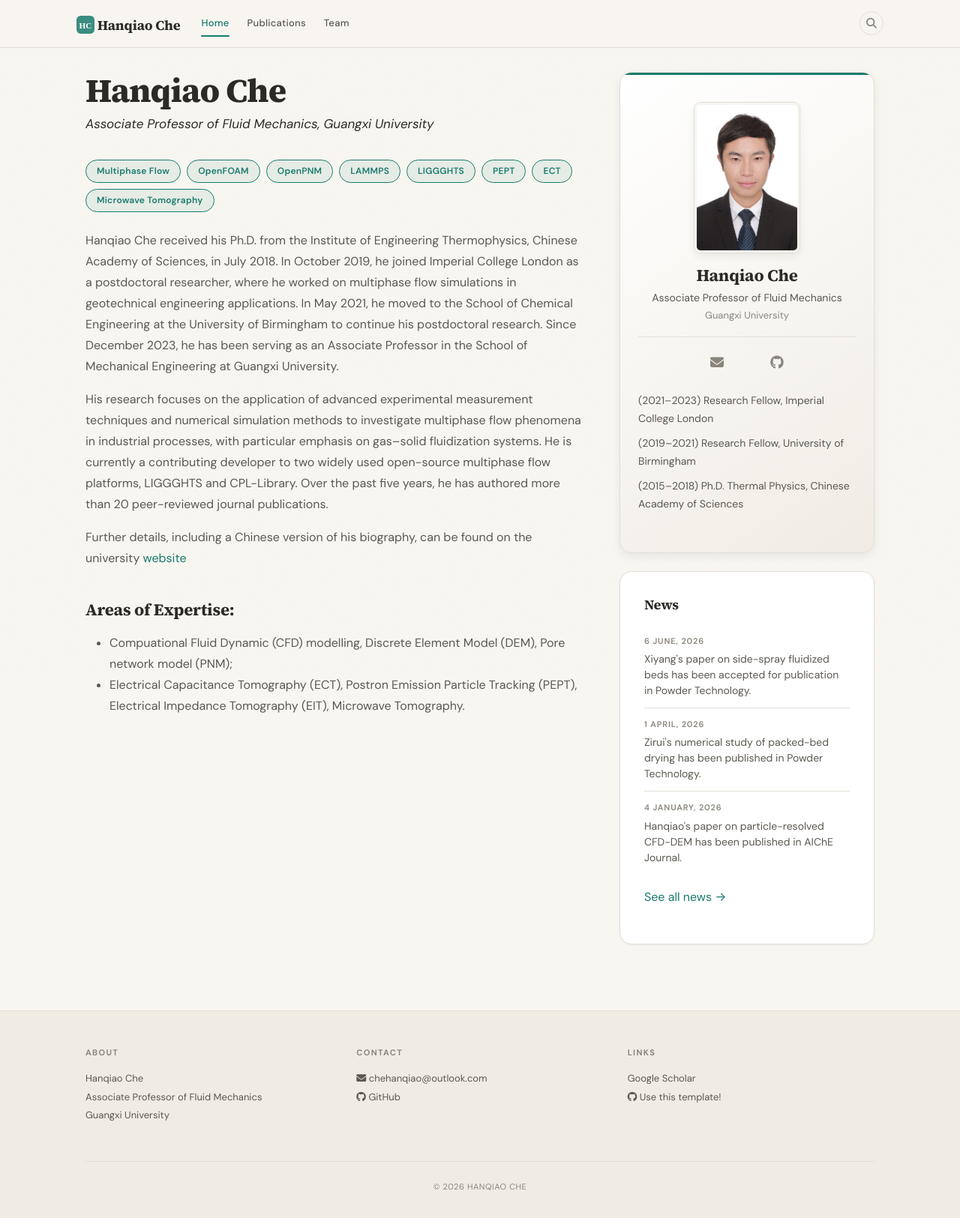
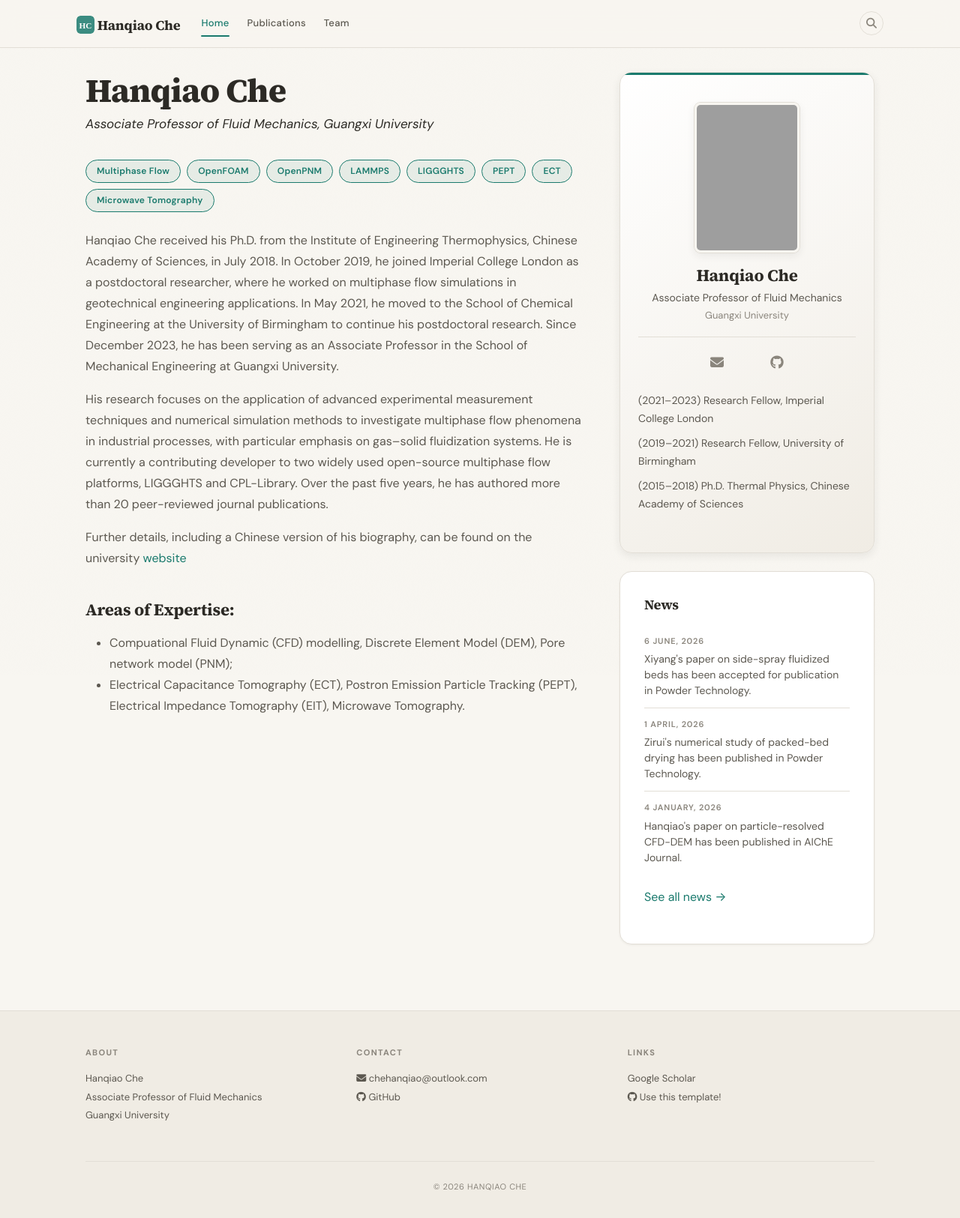
Before and after one commit to HQChe/hqche.github.io, a Jekyll site: the page built from _pages/home.md, in a window 1280 px wide. Shown: the whole page at 75% size. Built offline with Jekyll 4.4.1, drawn with Linux system fonts in a browser that asks for light colours; a style sheet for code colours, icons or effects is not loaded.

Commit message:
Update _config.yml

```diff
--- a/_config.yml
+++ b/_config.yml
@@ -5,7 +5,7 @@ name: "Hanqiao Che"
 title: "Associate Professor of Fluid Mechanics"
 institution: "Guangxi University"
 email: chehanqiao@outlook.com
-photo: hche.jpg  # place your photo in images/
+photo: hq.jpg  # place your photo in images/
 
 # ============================================================
 # STEP 2: Your Links (optional -- delete any you don't use)
```
